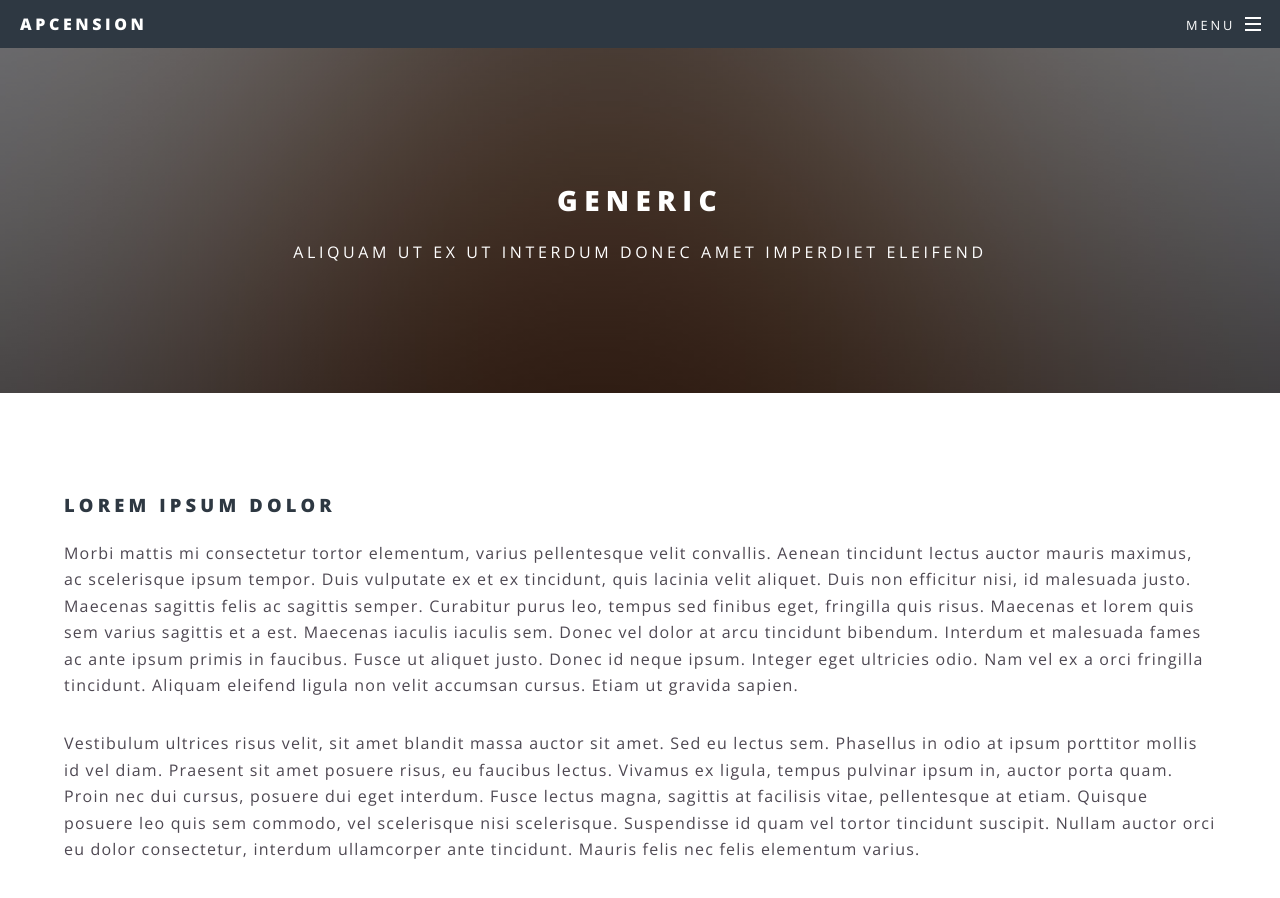
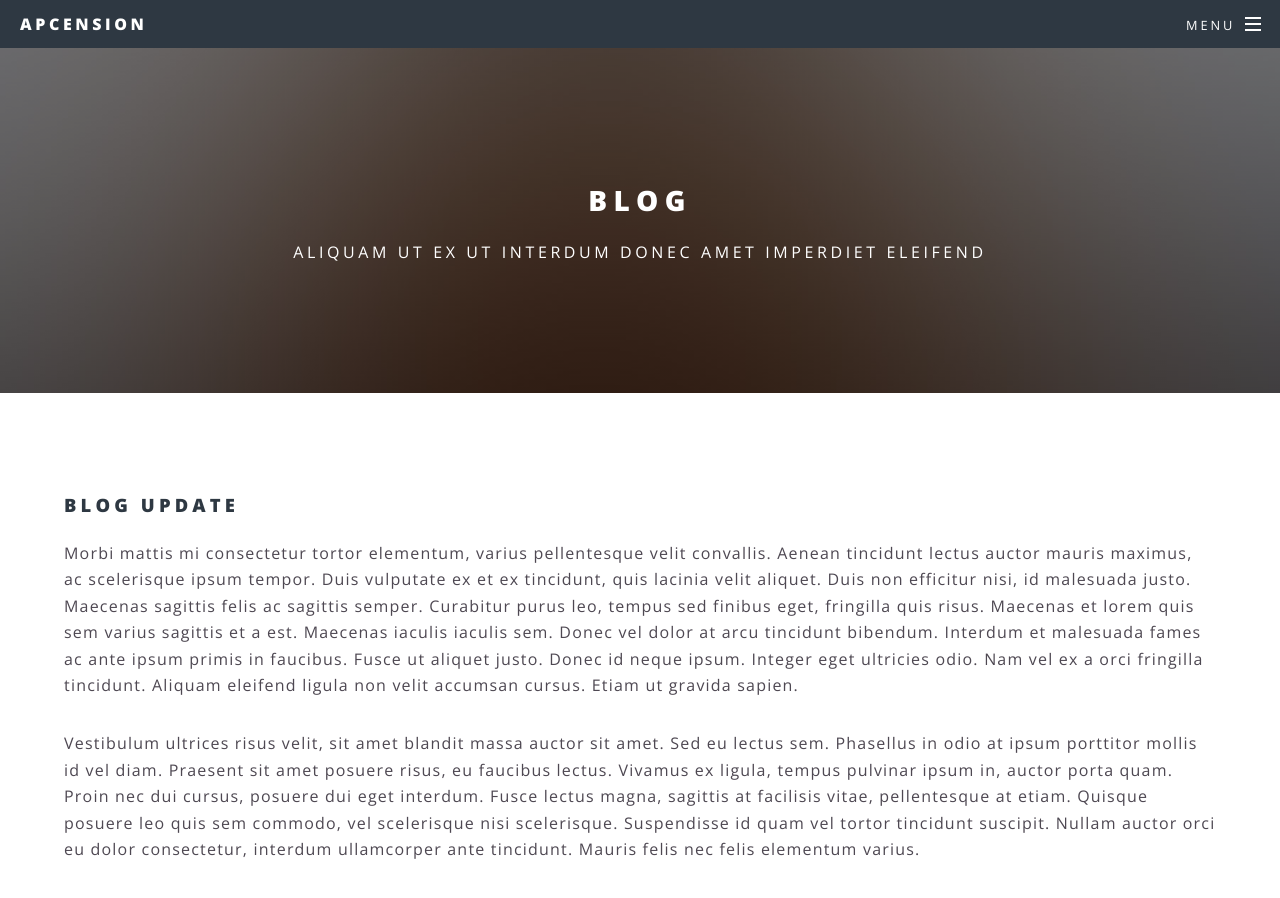
Before and after one commit to apcension-com/www-apcension-com, a Jekyll site: the page built from generic.html, in a window 1280 px wide and 900 px high. Built offline with Jekyll 4.4.1, drawn with Linux system fonts in a browser that asks for light colours.

Commit message:
Update generic.html

```diff
--- a/generic.html
+++ b/generic.html
@@ -1,8 +1,8 @@
 ---
 layout: page
-title: Generic
+title: Blog
 ---
-	<h3>Lorem ipsum dolor</h3>
+	<h3>Blog Update</h3>
 	<p>Morbi mattis mi consectetur tortor elementum, varius pellentesque velit convallis. Aenean tincidunt lectus auctor mauris maximus, ac scelerisque ipsum tempor. Duis vulputate ex et ex tincidunt, quis lacinia velit aliquet. Duis non efficitur nisi, id malesuada justo. Maecenas sagittis felis ac sagittis semper. Curabitur purus leo, tempus sed finibus eget, fringilla quis risus. Maecenas et lorem quis sem varius sagittis et a est. Maecenas iaculis iaculis sem. Donec vel dolor at arcu tincidunt bibendum. Interdum et malesuada fames ac ante ipsum primis in faucibus. Fusce ut aliquet justo. Donec id neque ipsum. Integer eget ultricies odio. Nam vel ex a orci fringilla tincidunt. Aliquam eleifend ligula non velit accumsan cursus. Etiam ut gravida sapien.</p>
 	<p>Vestibulum ultrices risus velit, sit amet blandit massa auctor sit amet. Sed eu lectus sem. Phasellus in odio at ipsum porttitor mollis id vel diam. Praesent sit amet posuere risus, eu faucibus lectus. Vivamus ex ligula, tempus pulvinar ipsum in, auctor porta quam. Proin nec dui cursus, posuere dui eget interdum. Fusce lectus magna, sagittis at facilisis vitae, pellentesque at etiam. Quisque posuere leo quis sem commodo, vel scelerisque nisi scelerisque. Suspendisse id quam vel tortor tincidunt suscipit. Nullam auctor orci eu dolor consectetur, interdum ullamcorper ante tincidunt. Mauris felis nec felis elementum varius.</p>
 	<hr />
```
